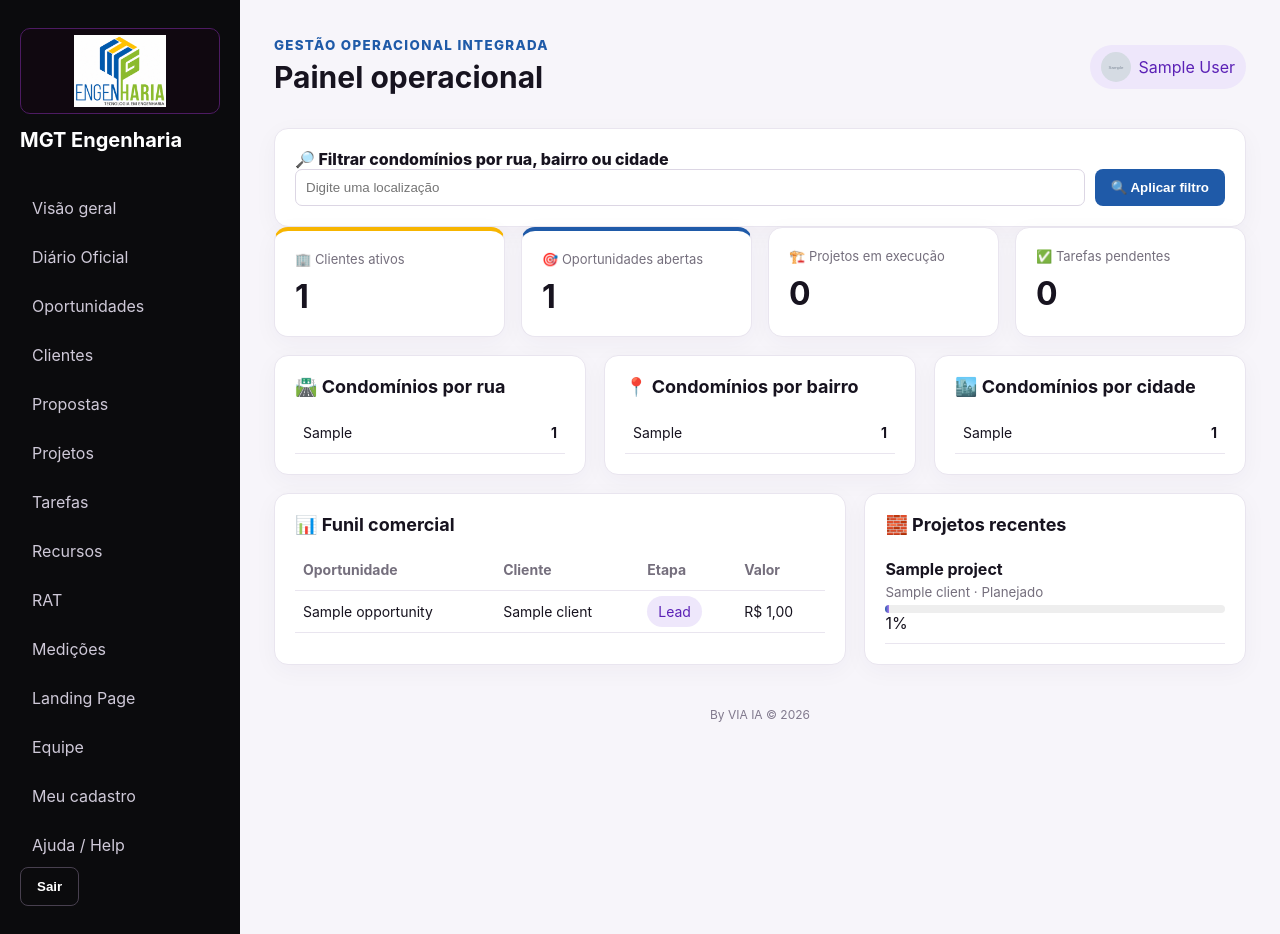
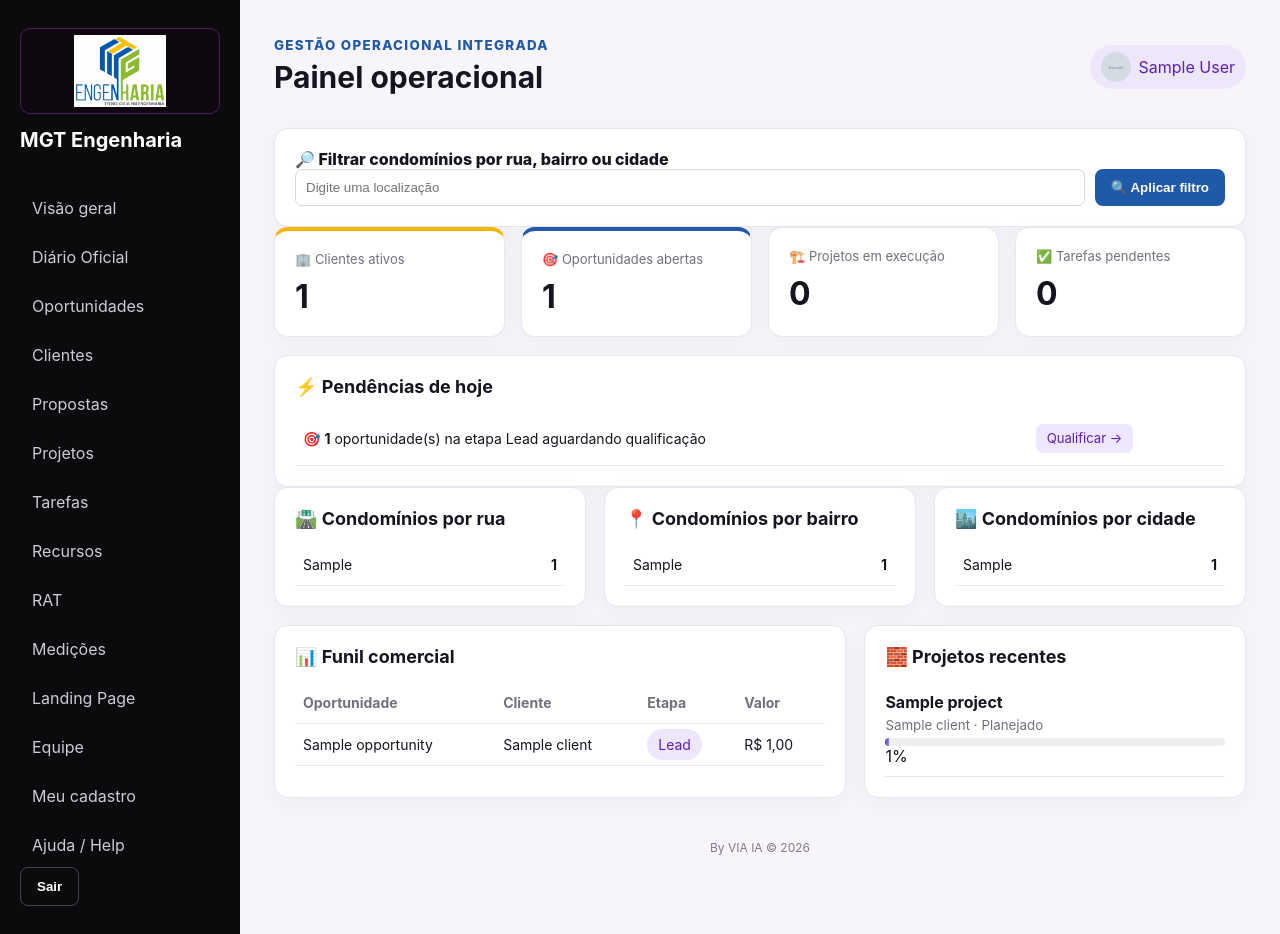
Before and after one commit to valdenicio31/mgt-engenharia-app, a Django app: page / in a window 1280 px wide. Run offline with Django 5.2, Linux system fonts and the light colour scheme; a user stored in the database is signed in; tables that the repository leaves empty hold one stand-in row (values such as "Sample post"); grey boxes marked "Sample" are stand-in pictures.

Commit message:
RC27: pendencias do dia no painel + busca diaria apontando pro Render
- Dashboard: secao Pendencias de hoje com atalhos (cadastros aguardando
  aprovacao p/ admin, projetos sem RAT hoje, oportunidades em Lead,
  leads da landing nos ultimos 7 dias)
- Action busca_diario_diaria: URL padrao corrigida pro dominio
  .onrender.com (homologacao-mgt.viaiasolucoes.com esta sem DNS)
- render.yaml: GAZETTE_CRON_TOKEN declarado (valor configurado no painel)
- Suite: 44 testes, 1 skip, verde

Co-Authored-By: Claude Fable 5 <noreply@anthropic.com>

```diff
--- a/core/views.py
+++ b/core/views.py
@@ -131,7 +131,18 @@ def dashboard(request):
         clients_qs = clients_qs.filter(
             Q(street__icontains=location) | Q(neighborhood__icontains=location) | Q(city__icontains=location)
         )
+    # Pendências do dia (item 9 — atalhos do uso diário)
+    today = timezone.localdate()
+    hoje_7d = timezone.now() - timedelta(days=7)
+    pendencias = {
+        "projetos_sem_rat": Project.objects.filter(status="em_execucao").exclude(rats__service_date=today).count(),
+        "leads_7d": LandingLead.objects.filter(created_at__gte=hoje_7d).count(),
+        "oportunidades_lead": Opportunity.objects.filter(stage="lead").count(),
+    }
+    if user_role(request.user) == "admin":
+        pendencias["aprovacoes"] = get_user_model().objects.filter(is_active=False, profile__isnull=False).count()
     context = {
+        "pendencias": pendencias,
         "clients": clients_qs.count(),
         "opportunities": Opportunity.objects.exclude(stage__in=["ganha", "perdida"]).count(),
         "projects": Project.objects.filter(status="em_execucao").count(),
--- a/render.yaml
+++ b/render.yaml
@@ -17,6 +17,8 @@ services:
         value: "False"
       - key: DATABASE_URL
         sync: false
+      - key: GAZETTE_CRON_TOKEN
+        sync: false
       - key: ALLOWED_HOSTS
         value: .onrender.com,homologacao-mgt.viaiasolucoes.com
       - key: CSRF_TRUSTED_ORIGINS
--- a/templates/dashboard.html
+++ b/templates/dashboard.html
@@ -1,6 +1,13 @@
 {% extends 'base.html' %}{% block heading %}Painel operacional{% endblock %}{% block content %}
 <section class="panel dashboard-filter"><form method="get"><label>🔎 Filtrar condomínios por rua, bairro ou cidade<input name="local" value="{{ location_filter }}" placeholder="Digite uma localização"></label><button type="submit">🔍 Aplicar filtro</button>{% if location_filter %}<a class="secondary-button" href="{% url 'dashboard' %}">✖ Limpar</a>{% endif %}</form></section>
 <section class="cards"><article><span>🏢 Clientes ativos</span><b>{{ clients }}</b></article><article><span>🎯 Oportunidades abertas</span><b>{{ opportunities }}</b></article><article><span>🏗️ Projetos em execução</span><b>{{ projects }}</b></article><article><span>✅ Tarefas pendentes</span><b>{{ pending_tasks }}</b></article></section>
+<section class="panel"><h2>⚡ Pendências de hoje</h2><table><tbody>
+{% if pendencias.aprovacoes %}<tr><td>👥 <strong>{{ pendencias.aprovacoes }}</strong> cadastro(s) aguardando a sua aprovação</td><td><a class="action-link" href="{% url 'team' %}">Abrir Equipe →</a></td></tr>{% endif %}
+{% if pendencias.projetos_sem_rat %}<tr><td>📝 <strong>{{ pendencias.projetos_sem_rat }}</strong> projeto(s) em execução ainda sem RAT hoje</td><td><a class="action-link" href="{% url 'rats' %}">Registrar RAT →</a></td></tr>{% endif %}
+{% if pendencias.oportunidades_lead %}<tr><td>🎯 <strong>{{ pendencias.oportunidades_lead }}</strong> oportunidade(s) na etapa Lead aguardando qualificação</td><td><a class="action-link" href="{% url 'opportunities' %}?etapa=lead">Qualificar →</a></td></tr>{% endif %}
+{% if pendencias.leads_7d %}<tr><td>📨 <strong>{{ pendencias.leads_7d }}</strong> lead(s) chegaram pela landing nos últimos 7 dias</td><td><a class="action-link" href="{% url 'opportunities' %}">Ver funil →</a></td></tr>{% endif %}
+{% if not pendencias.aprovacoes and not pendencias.projetos_sem_rat and not pendencias.oportunidades_lead and not pendencias.leads_7d %}<tr><td>✅ Nenhuma pendência — tudo em dia!</td><td></td></tr>{% endif %}
+</tbody></table></section>
 <section class="location-grid">
 <article class="panel"><h2>🛣️ Condomínios por rua</h2><table><tbody>{% for item in by_street %}<tr><td>{{ item.street }}</td><td><b>{{ item.total }}</b></td></tr>{% empty %}<tr><td>Nenhuma rua informada.</td></tr>{% endfor %}</tbody></table></article>
 <article class="panel"><h2>📍 Condomínios por bairro</h2><table><tbody>{% for item in by_neighborhood %}<tr><td>{{ item.neighborhood }}</td><td><b>{{ item.total }}</b></td></tr>{% empty %}<tr><td>Nenhum bairro informado.</td></tr>{% endfor %}</tbody></table></article>
```
Also changed, not shown: .github/workflows/busca_diario_diaria.yml.
